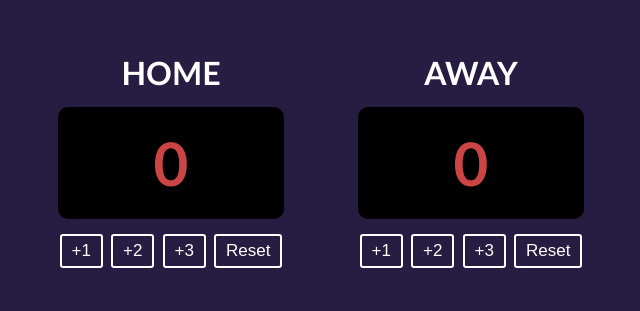
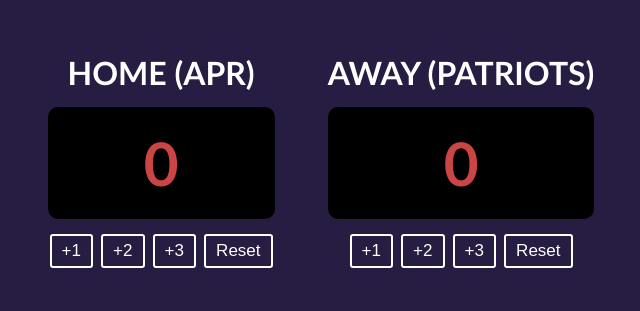
Before and after one commit to rwemakevin/BasketBall-scoreBoard, a plain HTML site: page index.html in a window 1280 px wide. Shown: the part 179-490 px from the top of the page, without its empty margins (319-959 px from the left). Drawn offline with Linux system fonts and the light colour scheme.

Commit message:
Update index.html
added Patriots and APR to the Headers

```diff
--- a/index.html
+++ b/index.html
@@ -11,7 +11,7 @@
     <div class="container">
       <div class="flex-container">
         <div class="flex-item">
-          <h1>HOME</h1>
+          <h1>HOME (APR)</h1>
           <h2 id="homeCountParagraph">0</h2>
 
           <button onclick="count1Home()">+1</button>
@@ -20,7 +20,7 @@
           <button onclick="resetHome()">Reset</button>
         </div>
         <div class="flex-item">
-          <h1>AWAY</h1>
+          <h1>AWAY (PATRIOTS)</h1>
           <h2 id="guestCountParagraph">0</h2>
           <button onclick="count1Guest()">+1</button>
           <button onclick="count2Guest()">+2</button>
```
